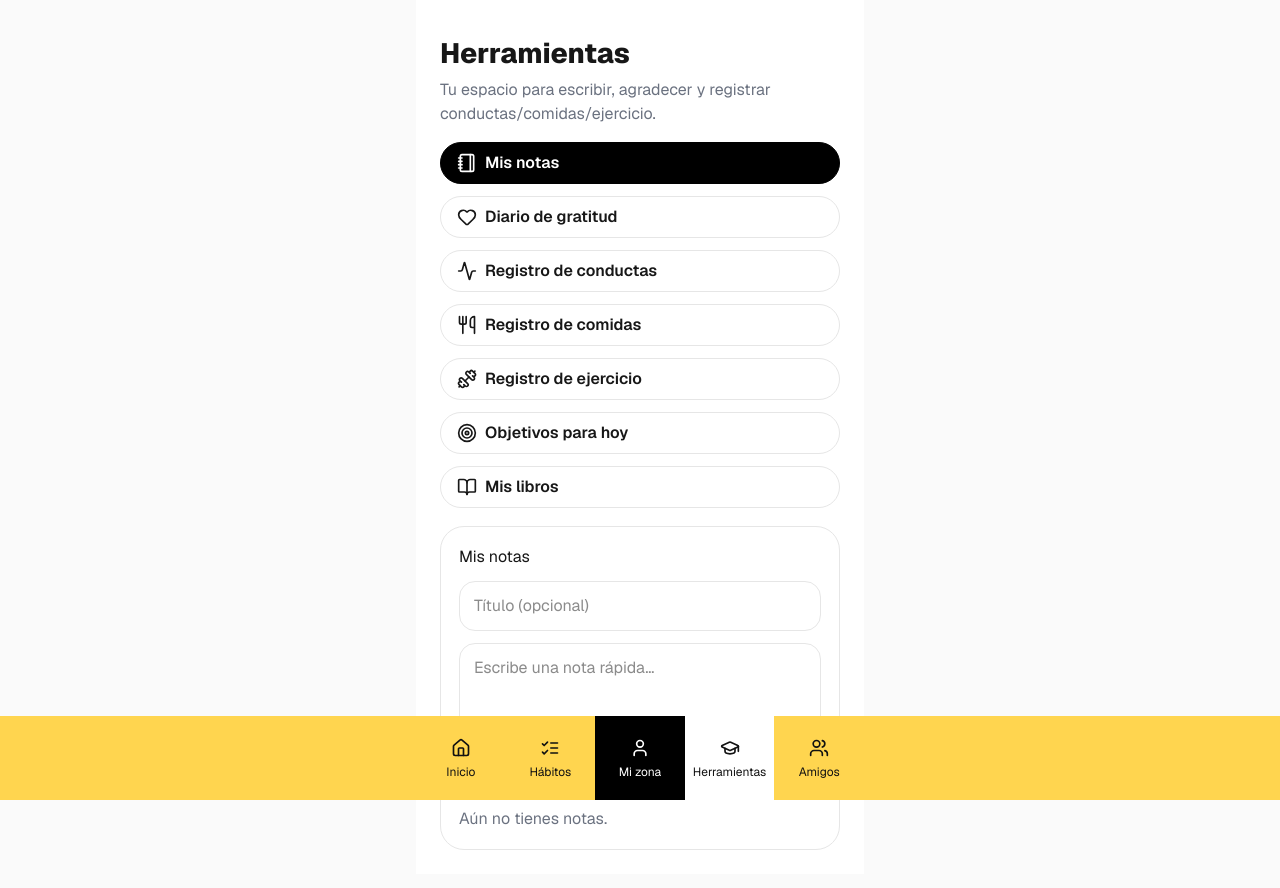
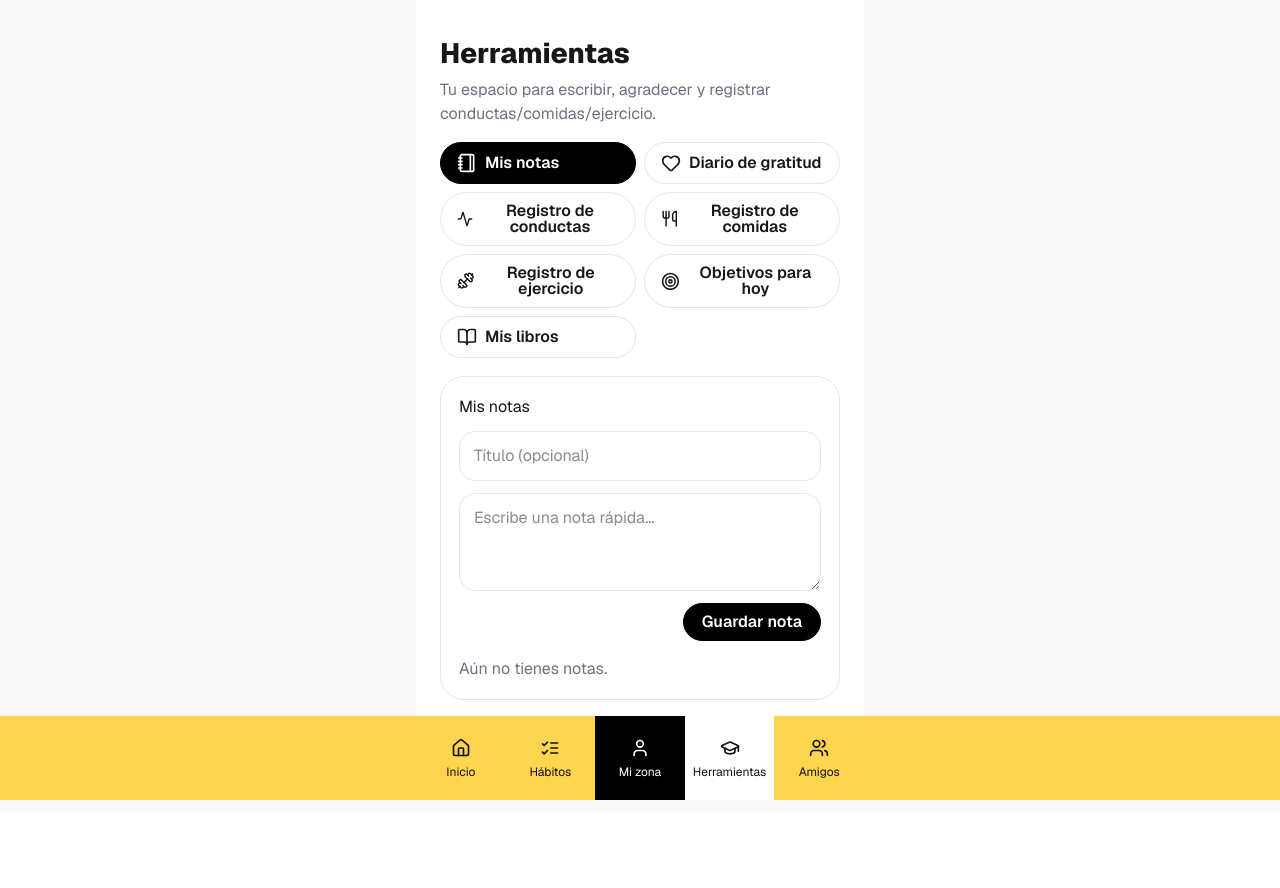
Before and after one commit to samcastella/akira, a Next.js app: page /herramientas in a window 1280 px wide. Shown: the top 888 px of the page. After the commit the page ends 812 px from the top, so only its background shows below. Built offline with nearby package versions, Linux system fonts and the light colour scheme.

Commit message:
ui(herramientas): tabbar en múltiples columnas (auto-fill) + ajustes ExerciseLog

```diff
--- a/src/app/herramientas/page.tsx
+++ b/src/app/herramientas/page.tsx
@@ -168,13 +168,16 @@ export default function Herramientas() {
         Tu espacio para escribir, agradecer y registrar conductas/comidas/ejercicio.
       </p>
 
-      {/* TABBAR responsive en cuadrícula:
-         - base: 2 columnas (móviles estrechos como iPhone 14)
-         - sm (≥640): 3 columnas
-         - md (≥768): 6 columnas */}
+      {/* TABBAR responsive en cuadrícula: ocupa 2+ columnas según el ancho */}
 <div
   role="tablist"
-        className="tabbar grid gap-2 grid-cols-2 sm:grid-cols-3 md:grid-cols-6"
+  className="tabbar"
+  style={{
+    display: 'grid',
+    gap: 8,
+    // 160px mínimo por botón: en iPhone 14 caben 2 por fila; en móviles más anchos, 3–4–6
+    gridTemplateColumns: 'repeat(auto-fill, minmax(160px, 1fr))',
+  }}
 >
   {TABS.map(({ key, label, Icon }) => (
     <button
@@ -183,7 +186,8 @@ export default function Herramientas() {
       aria-selected={tab === key}
       aria-controls={`panel-${key}`}
       onClick={() => setTab(key)}
-            className="w-full" // que ocupen ancho completo de la celda
+      // ancho completo de la celda para que todos queden alineados
+      style={{ width: '100%' }}
     >
       <span className="icon"><Icon size={20} /></span>{label}
     </button>
```
Lines whose indentation alone changed are shown as unchanged.
